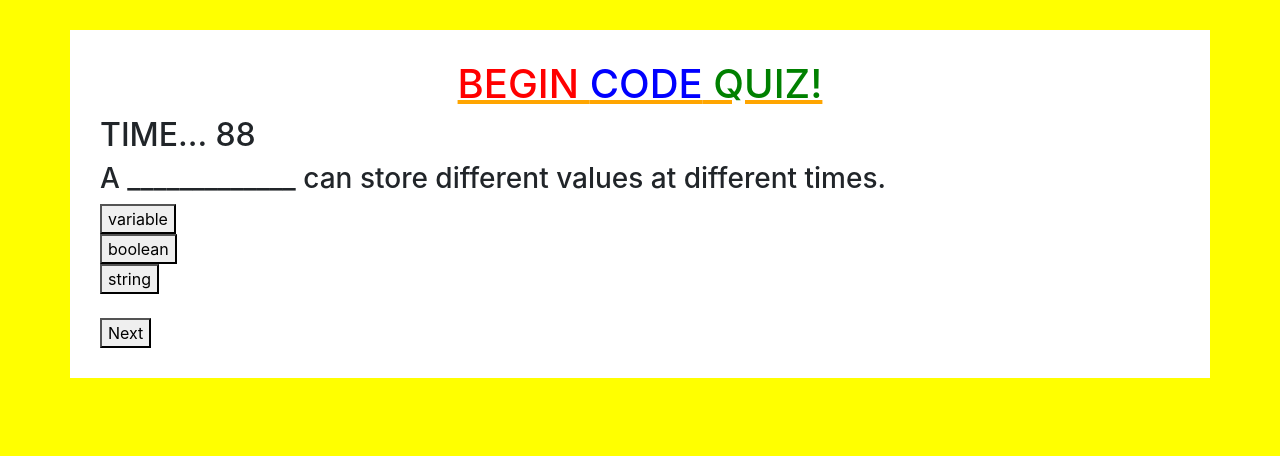
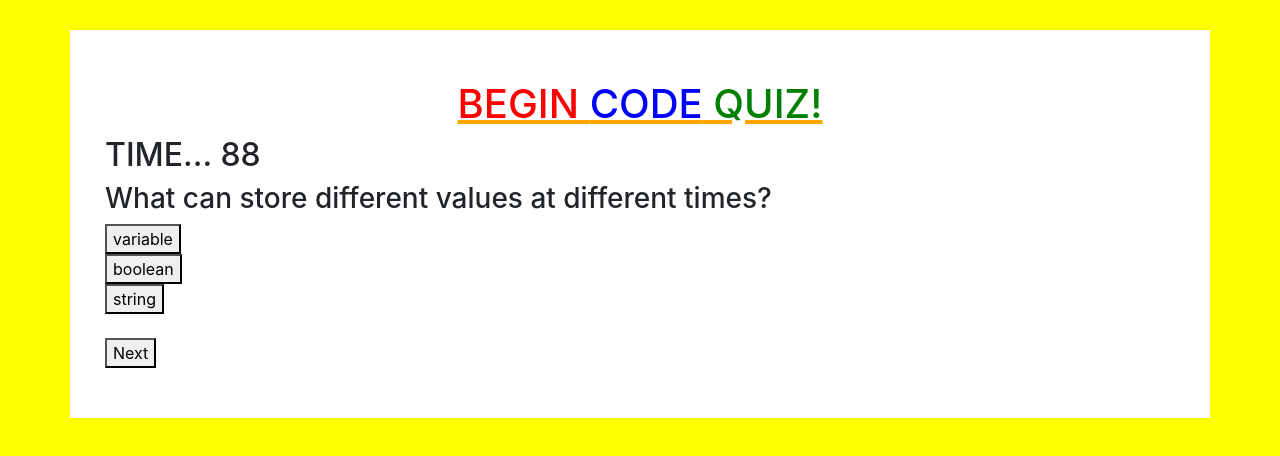
Before and after one commit to jpanakkal22/code_quiz, a plain HTML site: page index.html in a window 1280 px wide. Both pictures are taken after a click on the button "START". Drawn offline with nearby package versions, Linux system fonts and the light colour scheme.

Commit message:
updated javascript by finishing questions and adding game over function

```diff
--- a/index.html
+++ b/index.html
@@ -18,21 +18,41 @@
 </head>
 
 <body>
-    <div class ="container">
+    <div class ="container main">
         <div class="row">
-            <div class="col-12 main">
+            <div class="col-12 ">
                 <h1 id="red">BEGIN <span id="blue">CODE</span><span id="green"> QUIZ!</span> </h1>
-                <button id="button" >START</button>
-                <h2 id = "heading2"></h2>
-                <h3 id="question"></h3>
-                <div id="answerBtns">
-                <button id="answer1">answer1</button><br>
-                <button id="answer2">answer2</button><br>
-                <button id="answer3">answer3</button><br><br>
-                <button id="nxtQ">Next</button>
+            </div>
+            <div class="row">
+                <div class="col-12 startButton">
+                    <button id="button">START</button>
+                </div>
             </div>
 
+            <div class="row">
+                <div class="col-12">
+                    <h2 id ="heading2"></h2>
+                    <h3 id="question"></h3>
+
+                    <div id="answerBtns">
+                        <button id="option1" value="1">answer1</button><br>
+                        <button id="option2" value="2">answer2</button><br>
+                        <button id="option3" value="3">answer3</button><br><br>
+                    </div>
+
+                    <button id="nxtQ">Next</button>
+
+
+                </div>
+
+            </div>
+
+
+
         </div>
+
+    </div>
+
 
     </div>
 
--- a/script.js
+++ b/script.js
@@ -1,32 +1,57 @@
+//questions and answers object
+
+var questions = [{
+    q:"What can store different values at different times?",
+    opt1:"variable",
+    opt2:"boolean",
+    opt3:"string",
+    a:"1"
+},{
+    q:"Building a new string out of other strings is called what?",
+    opt1:"declaring",
+    opt2:"concatenating",
+    opt3:"arrays",
+    a:"2"
+},{
+    q:"To find the length of a string, what should you add to the end?",
+    opt1:".charAt",
+    opt2:".querySelector",
+    opt3:".length",
+    a:"3"
+}];
+
 var startButton = document.querySelector("#button");
 var timerDisplay = document.querySelector("#heading2");
 var next = document.querySelector("#nxtQ");
 var quest = document.querySelector("#question");
-var ans1 = document.querySelector("#answer1");
-var ans2 = document.querySelector("#answer2");
-var ans3 = document.querySelector("#answer3");
+var option1 = document.querySelector("#option1");
+var option2 = document.querySelector("#option2");
+var option3 = document.querySelector("#option3");
+var answerButtons = document.querySelector("#answerBtns");
+var container = document.querySelector(".container");
+
+//var currentQuestions = 1;
+var time = 90;
+var index = 0;
+var score = 0;
+var totQuestions = questions.length;
 
 
-var index = 0;
-var score = 0;
-var questions = [{q:"A _____________ can store different values at different times.", a1:"variable", a2:"boolean", a3:"string"},
-                 {q:"Building a new string out of other strings is called _______________.", a2:"concatenating", a1:"declaring", a3:"arrays"},
-                 {q:"To find the length of a string, add ___________ to the end.", a2:".length", a3:".querySelector", a1:".charAt"}
-];
-
-ans1.style.display = "none";
-ans2.style.display = "none";
-ans3.style.display = "none";
+//hide buttons at start
+option1.style.display = "none";
+option2.style.display = "none";
+option3.style.display = "none";
 next.style.display = "none";
 
+//timer
 startButton.addEventListener("click", function(){
     startButton.style.display = "none";
-    ans1.style.display = "";
-    ans2.style.display = "";
-    ans3.style.display = "";
+    option1.style.display = "";
+    option2.style.display = "";
+    option3.style.display = "";
     next.style.display = "";
     showQuestions();
-   var time = 90;
+
     var quizTimer = setInterval(function() {
     time--;
     timerDisplay.textContent = "TIME... " + time;
@@ -39,16 +64,43 @@ startButton.addEventListener("click", function(){
 //Function to display question and answers
 function showQuestions(){
     quest.textContent = questions[index].q;
+    option1.textContent = questions[index].opt1;
+    option2.textContent = questions[index].opt2;
+    option3.textContent = questions[index].opt3;
 
-    ans1.textContent = questions[index].a1;
 
-    ans2.textContent = questions[index].a2;
+}
+//console.log(currentQuestions);
+answerButtons.addEventListener("click", function(event){
+//    console.log(questions[index].a);
+    if(event.target.value === questions[index].a) {
+        alert("CORRECT!")
+        score++;
+        }
+    else{
+        alert("WRONG!");
+        score--;
+    }
+    index++;
+    if(index > totQuestions - 1){
+     gameOver();
+    }
+    showQuestions();
+    //currentQuestions++;
+})
 
-    ans3.textContent = questions[index].a3;
-
-    index++;
+function gameOver (){
+    container.innerHTML = " ";
+    var tag = document.createElement("h1");
+    tag.textContent = "Your time is " + time;
+    container.appendChild(tag);
 }
 
-next.addEventListener("click", function(){
-    showQuestions();
-})
+
+//next.addEventListener("click", function(){
+
+    //console.log(currentQuestions);
+    //showQuestions();
+
+
+//})
--- a/style.css
+++ b/style.css
@@ -4,7 +4,7 @@ body {
 
 .main {
     background-color: white;
-    padding: 30px;
+    padding: 50px;
     margin-top: 30px;
 }
 
@@ -23,7 +23,3 @@ h1 {
 #green {
     color: green;
 }
-#button {
-    margin-left: 500px;
-    margin-top: 40px;
-}
```
Lines whose indentation alone changed are shown as unchanged.
